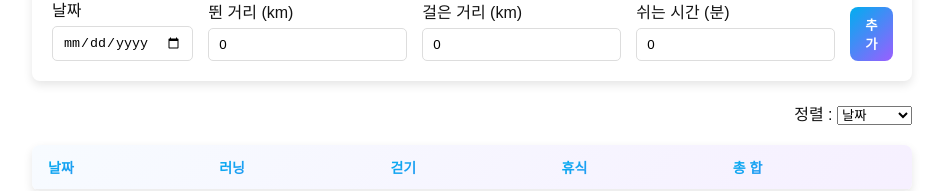
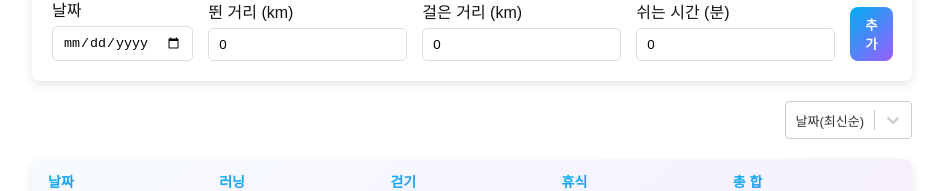
Before and after one commit to bboroin/running-tracker, a React (Vite) app: page / in a window 1280 px wide. Shown: the part 163-354 px from the top of the page, without its empty margins (168-1111 px from the left). Built offline with nearby package versions, Linux system fonts and the light colour scheme.

Commit message:
refactor: RecordList에 SortSelect 컴포넌트 적용 #2

```diff
--- a/package.json
+++ b/package.json
@@ -11,7 +11,8 @@
   },
   "dependencies": {
     "react": "^19.1.1",
-    "react-dom": "^19.1.1"
+    "react-dom": "^19.1.1",
+    "react-select": "^5.10.2"
   },
   "devDependencies": {
     "@eslint/js": "^9.36.0",
--- a/src/components/Records/RecordList.css
+++ b/src/components/Records/RecordList.css
@@ -1,7 +1,3 @@
-.toolbar {
-  text-align: end;
-}
-
 .record-list {
   width: 100%;
   margin-top: 20px;
--- a/src/components/Records/RecordList.jsx
+++ b/src/components/Records/RecordList.jsx
@@ -1,5 +1,6 @@
 import React, { useState, useMemo } from "react";
 import RecordItem from "./RecordItem";
+import SortSelect from "./SortSelect";
 import "./RecordList.css";
 
 const RecordList = ({ records }) => {
@@ -26,17 +27,7 @@ const RecordList = ({ records }) => {
   return (
     <>
       <div className="toolbar">
-        <label className="sort">
-          <span className="sort-label">정렬 : </span>
-          <select
-            value={sortOption}
-            onChange={(e) => setSortOption(e.target.value)}
-          >
-            <option value="date">날짜</option>
-            <option value="total">총 거리</option>
-            <option value="running">러닝 거리</option>
-          </select>
-        </label>
+        <SortSelect value={sortOption} onChange={setSortOption} />
       </div>
 
       <div className="record-list">
--- /dev/null
+++ b/src/components/Records/SortSelect.css
@@ -0,0 +1,56 @@
+.toolbar {
+  display: flex;
+  justify-content: flex-end;
+  align-items: center;
+  width: 100%;
+  margin-bottom: 10px;
+}
+
+.sort-select {
+  min-width: 100px;
+  font-size: 13px;
+}
+
+/* react-select 클래스 프리픽스 (rs__) 기준 */
+.rs__control {
+  border: 1px solid #ddd;
+  border-radius: 8px;
+  cursor: pointer;
+  box-shadow: none;
+}
+
+.rs__control--is-focused {
+  border-color: #00aeef;
+}
+
+.rs__value-container {
+}
+
+.rs__dropdown-indicator {
+  padding: 0 8px;
+  color: #666;
+}
+
+.rs__single-value {
+  font-weight: 500;
+}
+
+.rs__menu {
+  z-index: 20;
+  border-radius: 8px;
+  overflow: hidden;
+  font-size: 13px;
+}
+
+.rs__option {
+  padding: 8px 12px;
+  cursor: pointer;
+}
+
+.rs__option--is-focused {
+  background-color: #f9fbff;
+}
+
+.rs__option--is-selected {
+  background: #00aeef;
+}
--- /dev/null
+++ b/src/components/Records/SortSelect.jsx
@@ -0,0 +1,28 @@
+import React from "react";
+import Select from "react-select";
+import "./SortSelect.css";
+
+const OPTIONS = [
+  { value: "date", label: "날짜(최신순)" },
+  { value: "total", label: "총 거리" },
+  { value: "running", label: "러닝 거리" },
+];
+
+const SortSelect = ({ value, onChange }) => {
+  const selected = OPTIONS.find((o) => o.value === value);
+  return (
+    <div className="sort-select">
+      <Select
+        options={OPTIONS}
+        value={selected}
+        onChange={(opt) => onChange(opt.value)}
+        isSearchable={false}
+        classNamePrefix="rs" // CSS에서 이 접두사로 스타일 지정
+        menuPortalTarget={document.body}
+        menuPosition="fixed"
+      />
+    </div>
+  );
+};
+
+export default SortSelect;
```
Also changed, not shown: 1 other file (tests, documents, lock files or other folders).
